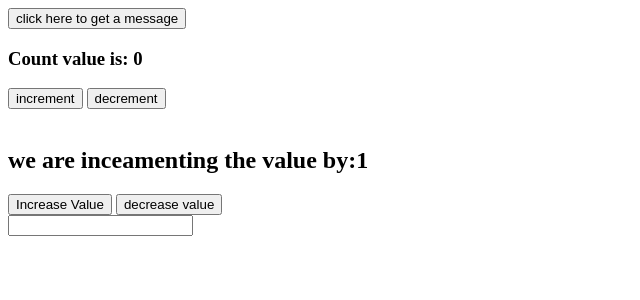
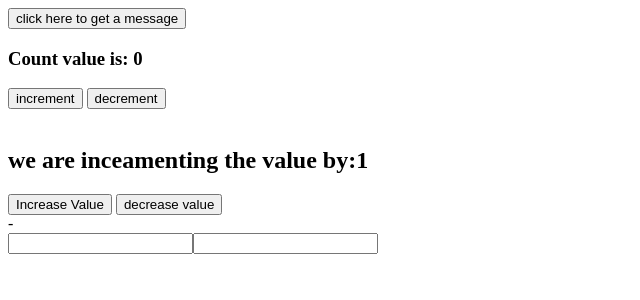
Before and after one commit to j1ere/reactpro, a React (Vite) app: page / in a window 1280 px wide. Shown: the top 300 px of the page, without its empty margins (0-640 px from the left). Built offline with nearby package versions, Linux system fonts and the light colour scheme.

Commit message:
multiple input fields

```diff
--- a/src/components/form.jsx
+++ b/src/components/form.jsx
@@ -1,22 +1,20 @@
 import { useState } from "react";
 
 export default function Form() {
-  function handleChange(e) {
-    setName(e.target.value);
-  }
-  const [name, setName] = useState("");
+  const [name, setName] = useState({ firstName: "", lastName: "" });
   return (
     <div>
+        {name.firstName} - {name.lastName}
       <form>
         <input
-          //   onChange={function demo(e) {
-          //     return handleChange(e);
-          //   }}
-          onChange={(e) => {
-            handleChange(e);
-          }}
+          onChange={(e) => setName({...name, firstName: e.target.value })}
           type="text"
-          value={name}
+          value={name.firstName}
+        />
+        <input
+          onChange={(e) => setName({ ...name, lastName: e.target.value })}
+          type="text"
+          value={name.lastName}
         />
       </form>
     </div>
```
